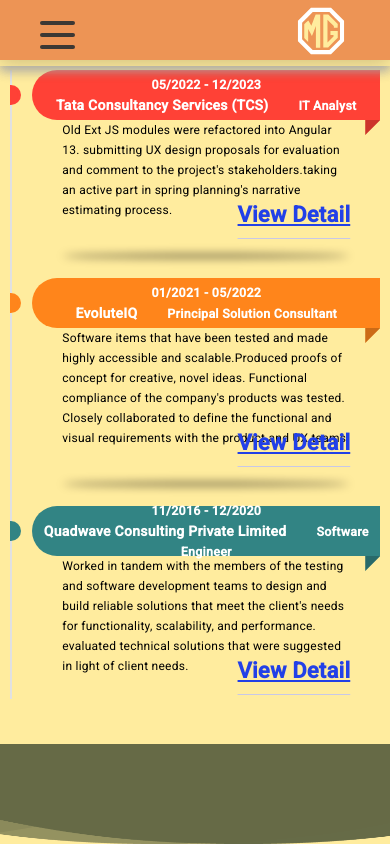
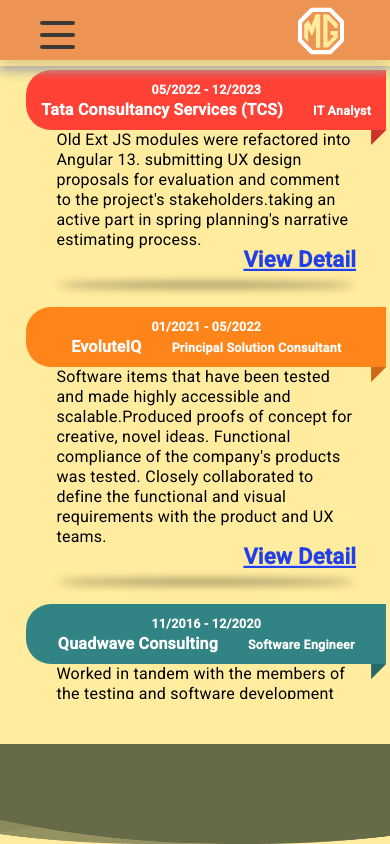
Before and after one commit to midhun-george/portfolio, an Angular app: page /experience in a window 390 px wide. Built offline with nearby package versions, Linux system fonts and the light colour scheme.

Commit message:
education, contact

```diff
--- a/src/app/components/education/education.component.css
+++ b/src/app/components/education/education.component.css
@@ -44,3 +44,14 @@
     font-weight: bold;
     cursor: pointer;
 }
+
+@media(max-width:768px){
+    .eductions{
+        display: flex;
+        flex-direction: column !important;
+        gap:10px;
+    }
+    .exp{
+        margin-top: 0px !important;
+    }
+}
--- a/src/app/components/experience/expPopup.css
+++ b/src/app/components/experience/expPopup.css
@@ -107,3 +107,18 @@
     h3 {
         font-weight: bold !important;
     }
+
+    @media(max-height:768px){
+        .projects-resp{
+            width: 100% !important;
+            height: auto !important;
+
+        }
+        .skills{
+            width: 100% !important;
+        }
+        .exp-wrapper{
+            display: flex;
+            flex-direction: column !important;
+        }
+    }
--- a/src/app/components/experience/experience.component.css
+++ b/src/app/components/experience/experience.component.css
@@ -221,3 +221,30 @@
 .exp h2 {
     color: #fff;
 }
+
+@media(max-width:768px){
+    ul li .date:after{
+        width: 0 !important;
+        border: none !important;
+    }
+    ul li .date{
+        height: 60px;
+    }
+    ul:before{
+        background: transparent !important;
+    }
+    ul{
+        width: min(100rem, 98%) !important;
+    }
+
+    ul li .descr{
+        font-size: 16px !important;
+    }
+    span.link-color {
+        bottom: 0;
+    }
+
+    span.company-name {
+        font-size: 16px !important;
+    }
+}
--- a/src/app/components/experience/experience.component.ts
+++ b/src/app/components/experience/experience.component.ts
@@ -47,7 +47,7 @@
   },
 
   {
-    "color":"#E24A68","timeline": "11/2016 - 12/2020", "org": "Quadwave Consulting Private Limited", "role": "Software Engineer",
+    "color":"#E24A68","timeline": "11/2016 - 12/2020", "org": "Quadwave Consulting", "role": "Software Engineer",
     "roles": [" Developed and implemented a new Angular-based e-commerce platform, resulting in a 35% increase in sales and a 20% increase in customer retention.",
       "Communicated with external web services to integrate payment gateways resulting in a seamless checkout process and a 25% increase in customer satisfaction.",
       "Implemented Google and Facebook login to the website.",
--- a/src/app/components/nav/nav.component.ts
+++ b/src/app/components/nav/nav.component.ts
@@ -7,12 +7,5 @@
 })
 export class NavComponent {
 
-  showHamburg(e:any){
-    let navLinks:any = document.querySelector(".nav-links");
-    let links:any = document.querySelectorAll(".nav-links li");
-    navLinks.classList.toggle("open");
-    links.forEach((link:any) => {
-        link.classList.toggle("fade");
-    });
-  }
+
 }
--- a/src/app/components/skills/skills.component.css
+++ b/src/app/components/skills/skills.component.css
@@ -52,3 +52,17 @@
     border-radius: 50px;
     padding: 60px;
   }
+
+@media(max-width:768px){
+  .skillsGrid{
+    grid-column-gap: 5px;
+  }
+
+  .skillsContainer {
+    text-align: center;
+    font-size: 0.7rem;
+    width: 95%;
+    margin: 30px auto;
+    position: relative;
+  }
+}
```
Also changed, not shown: src/app/components/nav/nav.component.html (+0 -14 lines).
